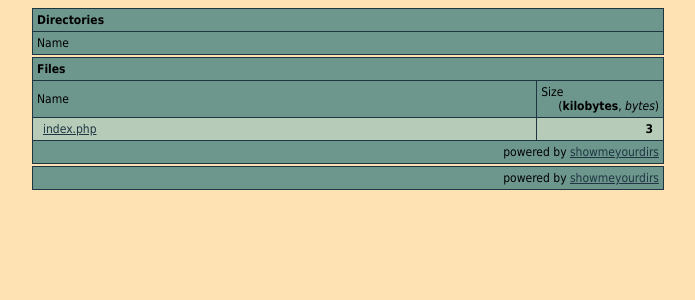
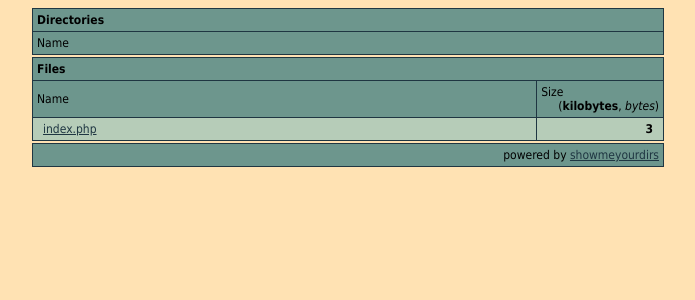
Before and after one commit to septor/showmeyourdirs, a PHP site: page / in a window 1280 px wide. Shown: the top 300 px of the page, without its empty margins (292-987 px from the left). Run offline with PHP 8.4, Linux system fonts and the light colour scheme.

Commit message:
remove unneeded footer call

```diff
--- a/index.php
+++ b/index.php
@@ -132,11 +132,6 @@ foreach($scan as $idf => $file)
 }
 
 echo "
-				<tr>
-					<td class='tfoot' colspan='2'>
-						powered by <a href='#'>showmeyourdirs</a>
-					</td>
-				</tr>
 			</table>
 		</div>
 		<table cellspacing='1' style='width: 50%;'>
```
